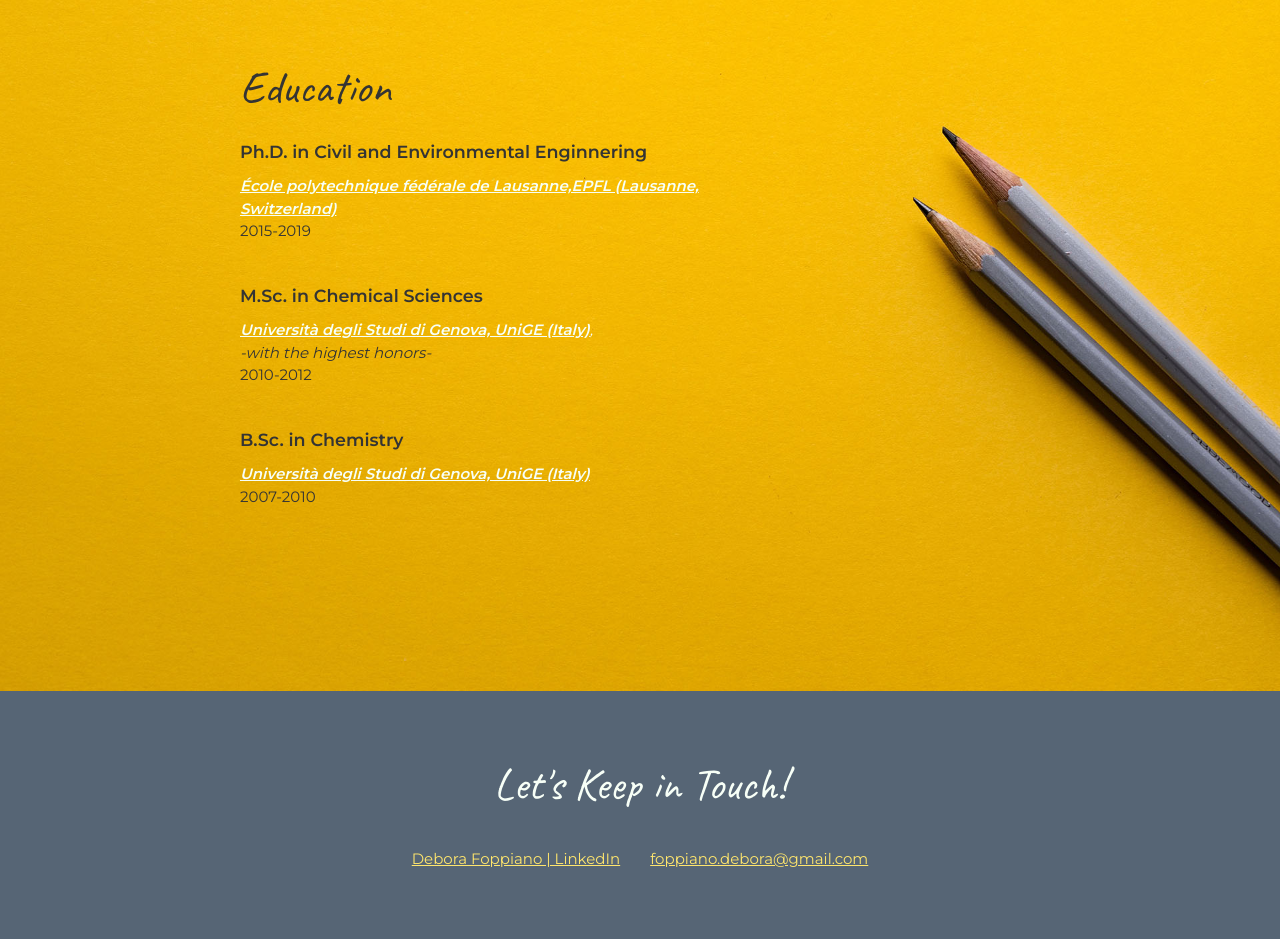
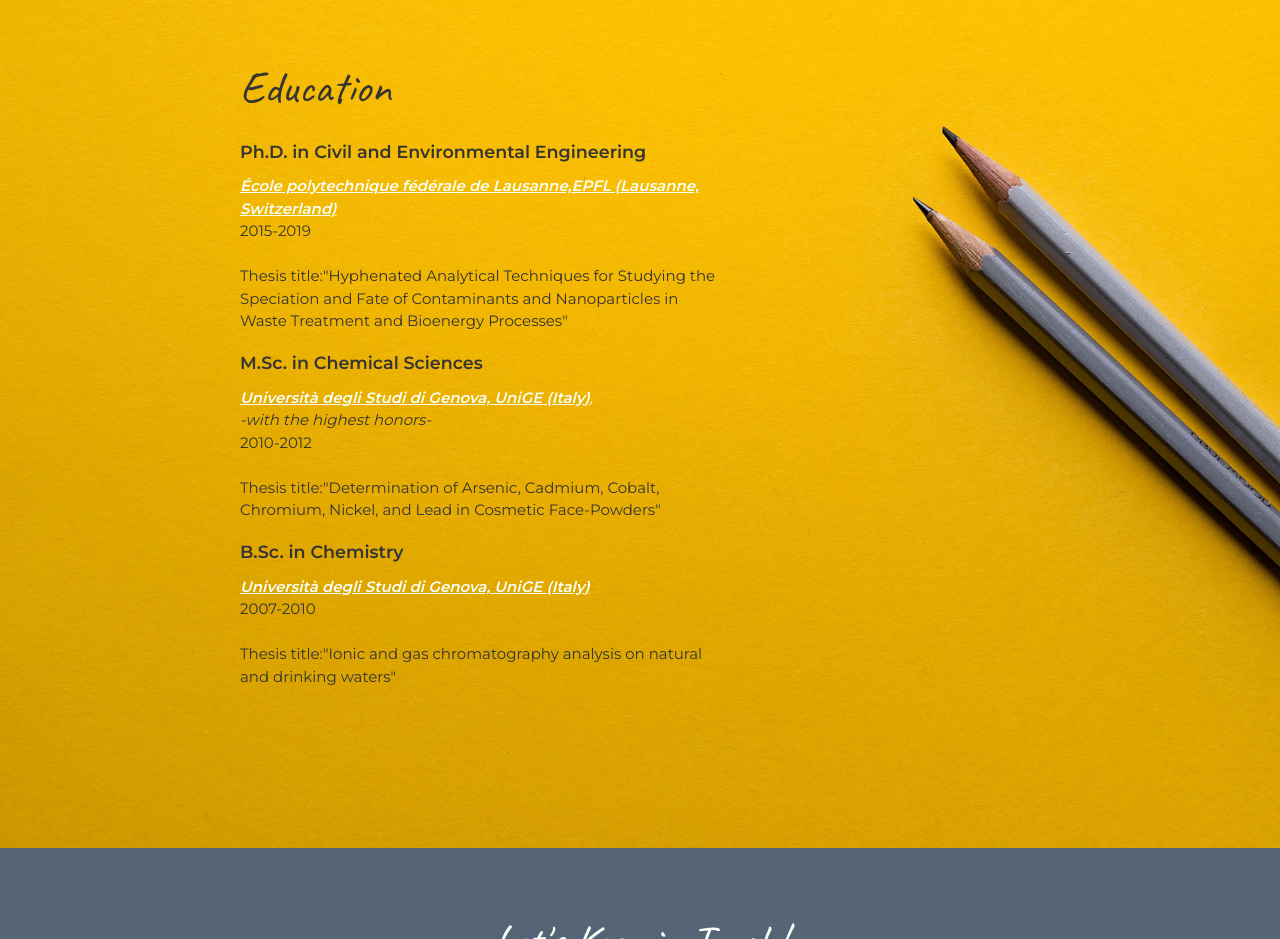
Before and after one commit to Debora-Foppiano/CV, a plain HTML site: page docs/index.html in a window 1280 px wide. Shown: the part 4377-5316 px from the top of the page. Drawn offline with Linux system fonts and the light colour scheme.

Commit message:
corrected typo, added paragraphs in education

```diff
--- a/docs/index.html
+++ b/docs/index.html
@@ -259,14 +259,14 @@
 
         <!-- Copy this whole <section> block to add more schools. -->
           <section>
-            <h3>Ph.D. in Civil and Environmental Enginnering          </h3>
+            <h3>Ph.D. in Civil and Environmental Engineering          </h3>
             <p><a href="https://www.epfl.ch/en/" target="_blank">
               <b>École polytechnique fédérale de Lausanne,EPFL (Lausanne, Switzerland)</b></a></p>
             <p>2015-2019</p><br>
-            <!-- <p>Thesis title:"Hyphenated Analytical Techniques for Studying the
+            <p>Thesis title:"Hyphenated Analytical Techniques for Studying the
               Speciation and Fate of Contaminants and Nanoparticles in Waste
               Treatment and Bioenergy Processes"</p>
-            <p>Highlights:</p>
+            <!-- <p>Highlights:</p>
             <ul>
                 <li>Analytical method development and validation (GC-ICP-MS)
                   to detect organic contaminants (siloxanes) in biogas, with
@@ -286,9 +286,9 @@
                 <b>Università degli Studi di Genova, UniGE (Italy)</b>,</a><br>
                 <em> -with the highest honors- </em></p>
               <p>2010-2012</p><br>
-              <!-- <p>Thesis title:"Determination of Arsenic, Cadmium, Cobalt, Chromium,
+              <p>Thesis title:"Determination of Arsenic, Cadmium, Cobalt, Chromium,
                 Nickel, and Lead in Cosmetic Face-Powders"</p>
-              <p>Highlights:</p>
+              <!-- <p>Highlights:</p>
               <ul>
                   <li>Extraction and quantification of toxic element in commercial
                     cosmetic products</li>
@@ -304,9 +304,9 @@
               <p><a href="https://unige.it/it/" target="_blank"> <b>Università degli Studi di Genova,
                 UniGE (Italy)</b> </a></p>
               <p>2007-2010</p><br>
-              <!-- <p>Thesis title:"Ionic and gas chromatography analysis on natural and
+              <p>Thesis title:"Ionic and gas chromatography analysis on natural and
                 drinking waters"</p>
-                <p>Project related to internship at IREN group</p> -->
+                <!-- <p>Project related to internship at IREN group</p> -->
           </section>
 
             <!-- End of School block. -->
```
